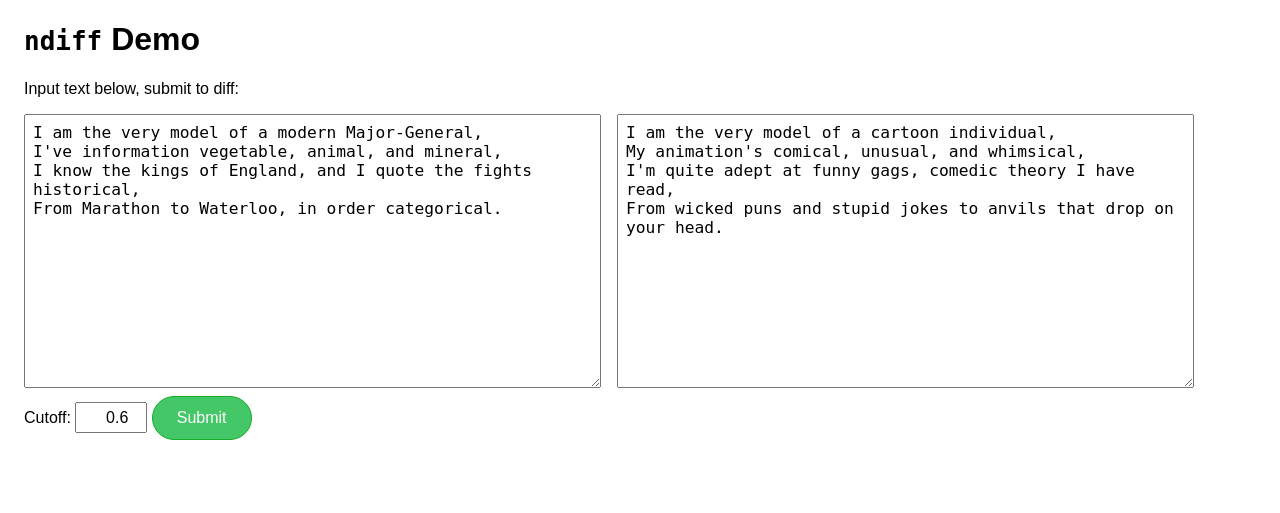
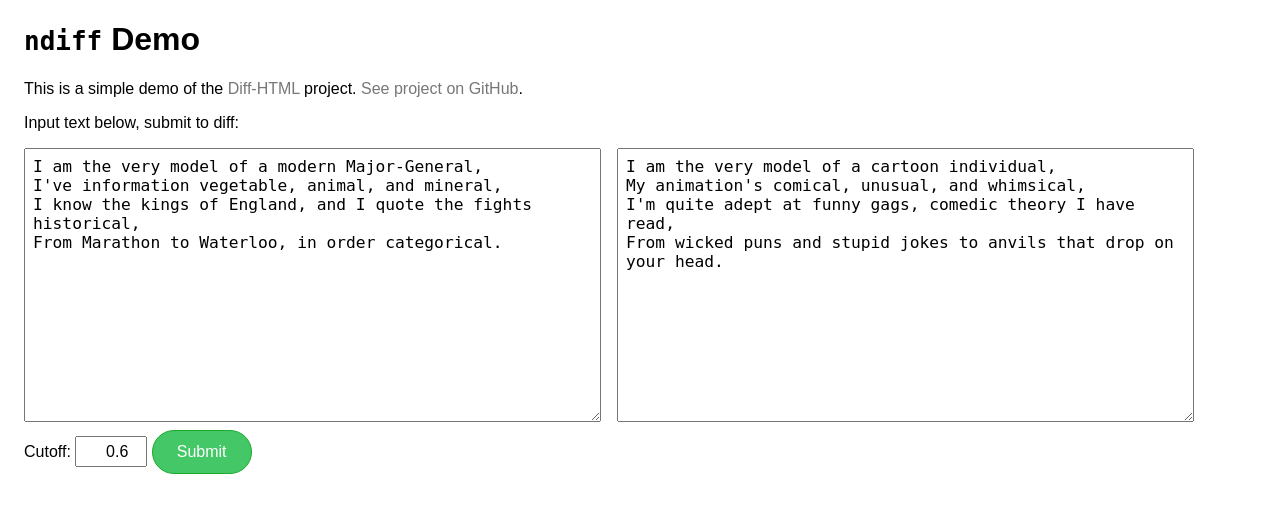
Before and after one commit to uranusjr/diffhtml, a Flask app: page /ndiff in a window 1280 px wide. Shown: the top 513 px of the page. Run offline with Flask 2, Linux system fonts and the light colour scheme.

Commit message:
Add super simple description

```diff
--- a/demo/templates/base.html
+++ b/demo/templates/base.html
@@ -9,12 +9,19 @@
 body {
 	font-family: sans-serif;
 }
-main {
+main, .container {
 	max-width: 1170px;
 	margin: 0 1rem;
 }
 section {
 	margin-bottom: 2rem;
+}
+a, a:visited {
+	color: #777;
+	text-decoration: none;
+}
+a:hover, a:active {
+	color: #aaa;
 }
 button {
 	padding: 0.75rem 1.5rem;
@@ -74,6 +81,7 @@ main .input-section textarea {
 
 <body>
 
+<div class="container">{% block heading %}{% endblock heading %}</div>
 <main>{% block main %}{% endblock main %}</main>
 
 </body>
--- a/demo/templates/ndiff.html
+++ b/demo/templates/ndiff.html
@@ -35,9 +35,15 @@ del > del {
 {% endblock head %}
 
 
-{% block main %}
+{% block heading %}
 
 <h1><code>ndiff</code> Demo</h1>
+<p>This is a simple demo of the <a href="https://pypi.python.org/pypi/diffhtml">Diff-HTML</a> project. <a href="https://github.com/uranusjr/diffhtml">See project on GitHub</a>.</p>
+
+{% endblock heading %}
+
+
+{% block main %}
 
 {% if result %}
 <section class="result-section">
```
